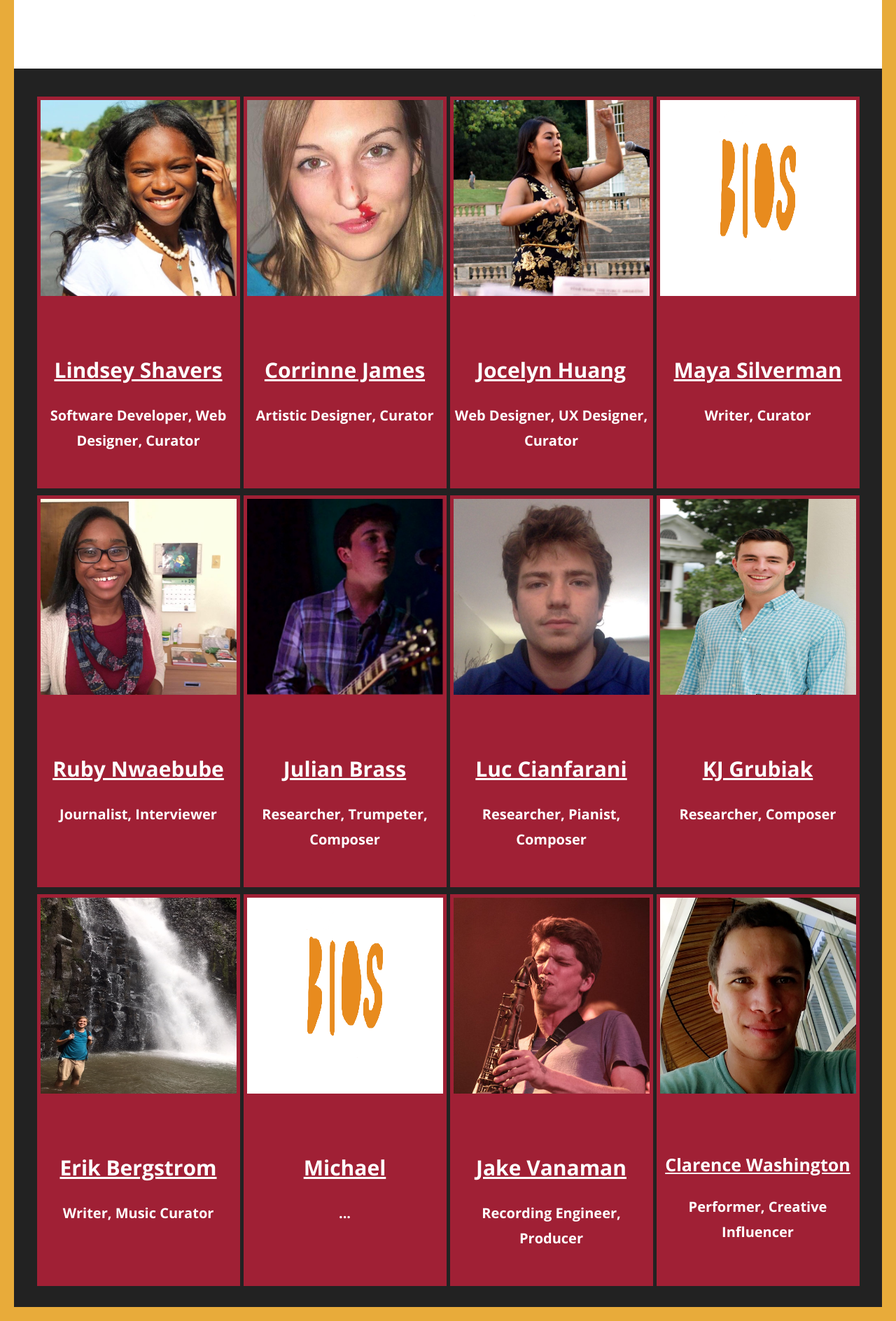
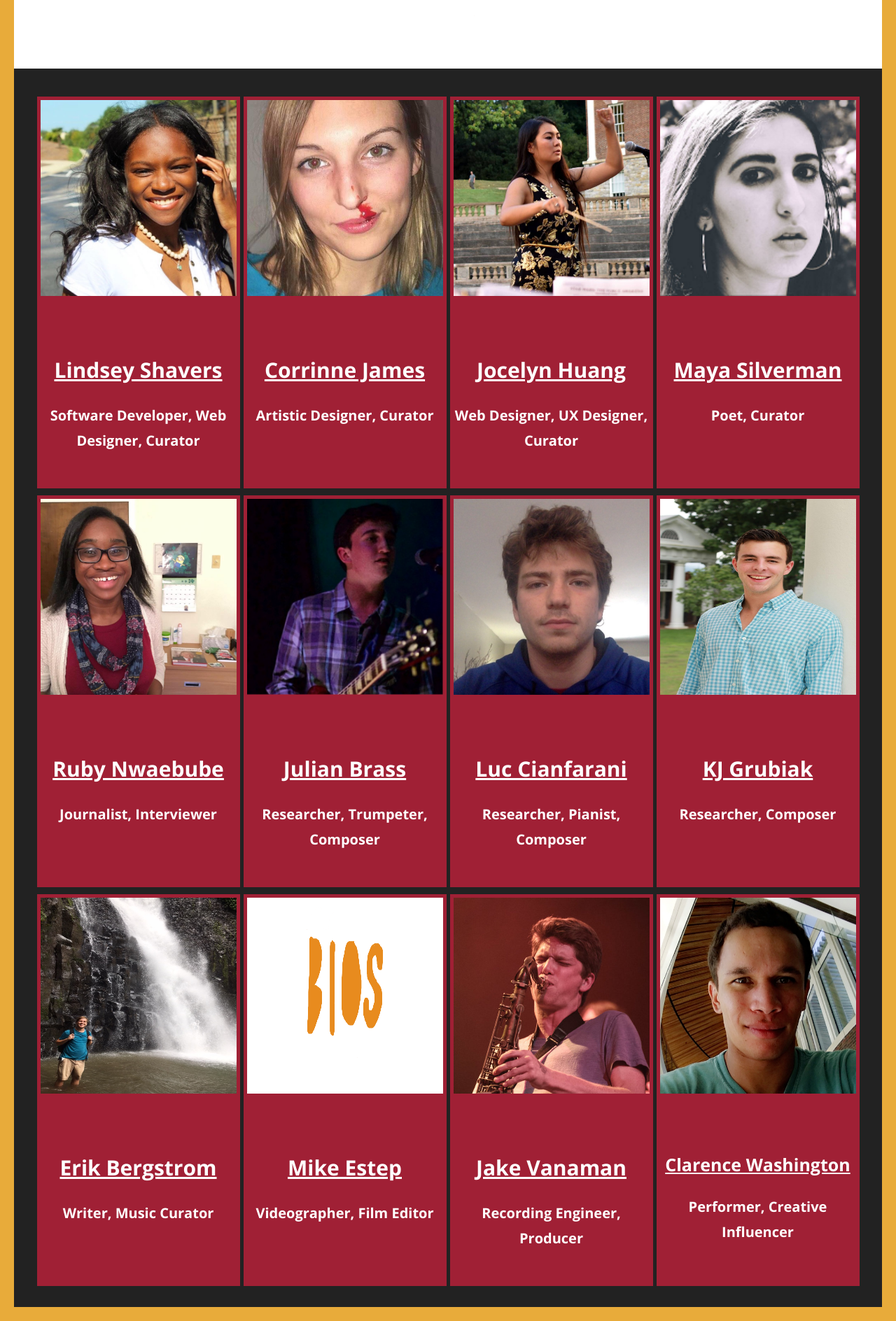
Before and after one commit to JocelynYH/music-4523, a React (Create React App) app: page /Team in a window 1280 px wide. Shown: the part 458-2346 px from the top of the page at 70% size. Built offline with nearby package versions, Linux system fonts and the light colour scheme.

Commit message:
Add more content to bio page

```diff
--- a/src/components/team.js
+++ b/src/components/team.js
@@ -39,10 +39,10 @@ class Team extends Component {
 
                     {/*Maya*/}
                     <div className="show-image">
-                      <img src={require('../images/bios.png')} />
+                      <img src={require('../images/bios/maya.jpg')} />
                       <p className="overlay"> Quote </p>
                       <h1>Maya Silverman</h1>
-                      <h2>Writer, Curator</h2>
+                      <h2>Poet, Curator</h2>
                     </div>
 
                     {/*Ruby Nwaebube */}
@@ -75,7 +75,7 @@ Kodwo Eshun</p>
 
                     {/*KJ*/}
                     <div className="show-image">
-                      <img src={require('../images/bios/kj.png')} />
+                      <img src={require('../images/bios/kj.jpg')} />
                       <p className="overlay decrease">"Most composers write a drum part with a regular beat that anybody in the whole world could play.  I always like to extract the beat that's there and then try lots of different beats and different ways of drumming around it. That's the only way not to get bored."- Tony Allen </p>
                       <h1>KJ Grubiak</h1>
                       <h2>Researcher, Composer</h2>
@@ -93,8 +93,8 @@ Kodwo Eshun</p>
                     <div className="show-image">
                       <img src={require('../images/bios.png')} />
                       <p className="overlay">Quote</p>
-                      <h1>Michael</h1>
-                      <h2>...</h2>
+                      <h1>Mike Estep</h1>
+                      <h2>Videographer, Film Editor</h2>
                     </div>
 
                     {/*Jake*/}
```
Also changed, not shown: src/images/bios/kj.jpg (added), src/images/bios/maya.jpg (added).
